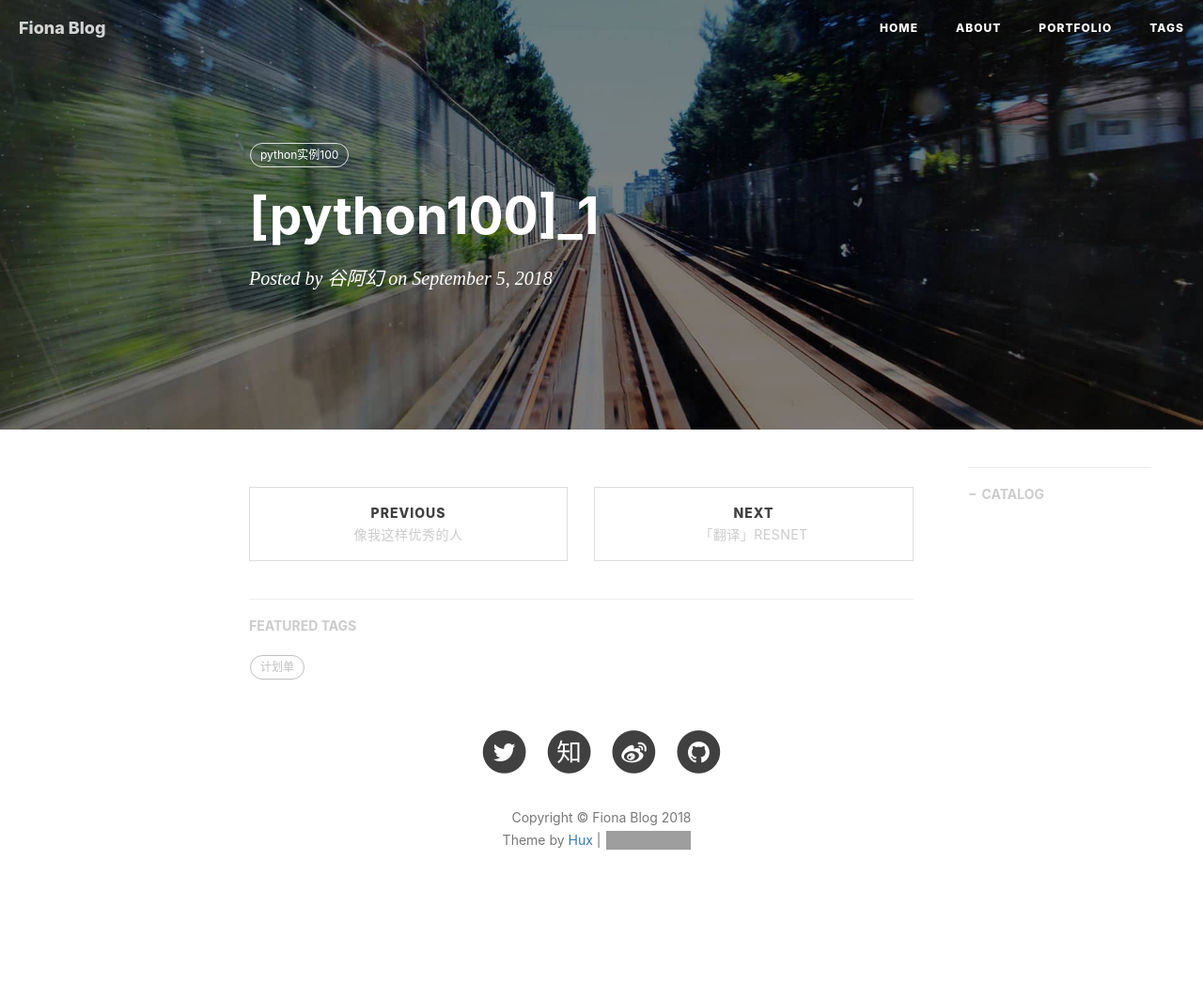
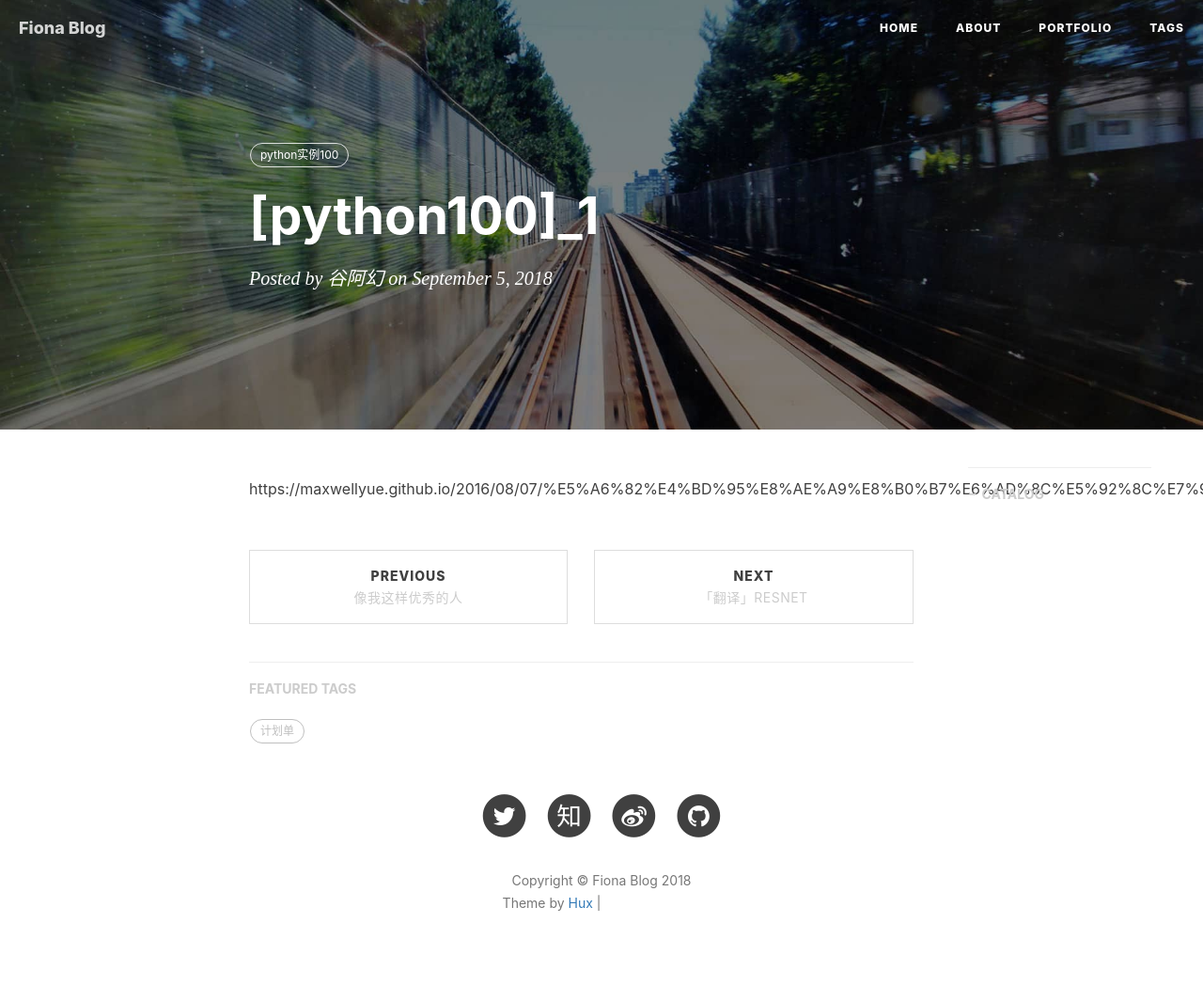
Before and after one commit to guweixin/guweixin.github.io, a Jekyll site: the page built from _posts/2018-09-20-python100-1.markdown, in a window 1280 px wide. Shown: the whole page at 94% size. Built offline with Jekyll 4.4.1, drawn with Linux system fonts in a browser that asks for light colours; nearby versions of some CDN libraries; comment, search, counter and statistics services are not loaded; before the commit the page ends 998 px from its top, so only the background shows below that; part of the change alters nothing that is shown; grey boxes are pictures that could not be loaded.

Commit message:
如何让谷歌和百度搜索到自己在GitHub上的博客

```diff
--- a/_posts/2018-09-20-python100-1.markdown
+++ b/_posts/2018-09-20-python100-1.markdown
@@ -9,3 +9,6 @@ catalog: true
 tags:
     - python实例100
 ---
+
+
+https://maxwellyue.github.io/2016/08/07/%E5%A6%82%E4%BD%95%E8%AE%A9%E8%B0%B7%E6%AD%8C%E5%92%8C%E7%99%BE%E5%BA%A6%E6%90%9C%E7%B4%A2%E5%88%B0%E8%87%AA%E5%B7%B1GitHub%E4%B8%8A%E7%9A%84%E5%8D%9A%E5%AE%A2/
```
